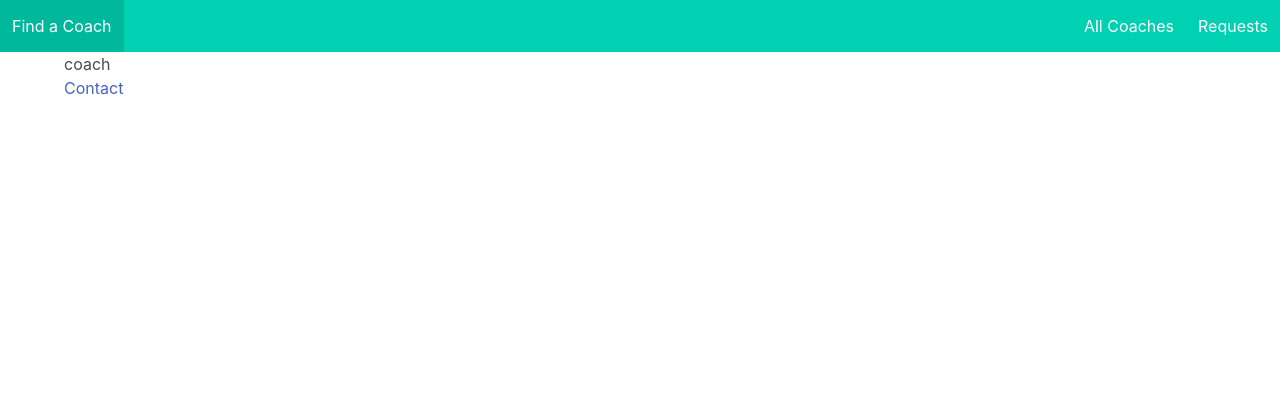
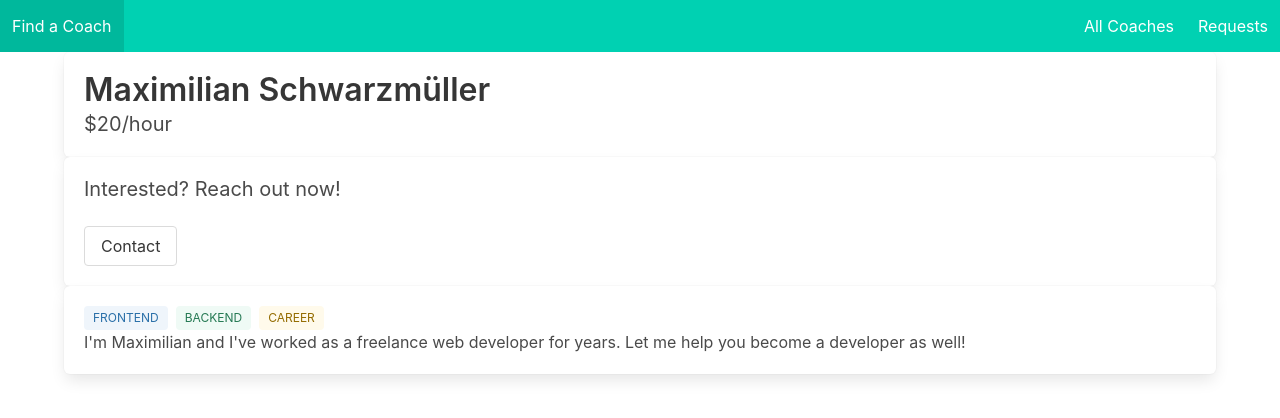
Before and after one commit to michalstaniecko/coach-finder, a Vue app: page /coaches/c1 in a window 1280 px wide. Shown: the top 418 px of the page. Built offline with nearby package versions, Linux system fonts and the light colour scheme.

Commit message:
coach details page, retrieve data from store

```diff
--- a/src/components/ui/BaseBadge.vue
+++ b/src/components/ui/BaseBadge.vue
@@ -1,9 +1,10 @@
 <script setup lang="ts">
 import {computed} from "vue";
+import type {CoachAreaInfo} from "@/stores/coaches/interfaces";
 
 const props = defineProps<{
     title: string,
-    type: 'frontend' | 'backend' | 'career'
+    type: CoachAreaInfo
   }>()
 
 const typeClass = computed(() => {
--- a/src/router.ts
+++ b/src/router.ts
@@ -16,7 +16,10 @@ const router = createRouter({
             path: '/coaches', component: Coaches
         },
         {
-            path: '/coaches/:id/', component: Coach, children: [
+            path: '/coaches/:id/',
+            component: Coach,
+            props: true,
+            children: [
                 {
                     path: 'contact', component: Contact
                 }
--- a/src/stores/coaches/getters.ts
+++ b/src/stores/coaches/getters.ts
@@ -6,6 +6,10 @@ export default {
         return state.coaches;
     },
 
+    getCoachById:
+        (state: State) => (id: string) =>
+            state.coaches.find(coach => coach.id === id),
+
     hasCoaches(state: State) {
         return state.coaches && state.coaches.length > 0;
     }
--- a/src/stores/coaches/interfaces.ts
+++ b/src/stores/coaches/interfaces.ts
@@ -6,7 +6,9 @@ export interface CoachInfo {
     id: string,
     firstName: string,
     lastName: string,
-    areas: string[],
+    areas: CoachAreaInfo[],
     description: string,
     hourlyRate: number
 }
+
+export type CoachAreaInfo = 'frontend' | 'backend' | 'career';
--- a/src/views/Coaches/Coach.vue
+++ b/src/views/Coaches/Coach.vue
@@ -1,11 +1,52 @@
 <script setup lang="ts">
+import {computed} from "vue";
+import {useRoute} from "vue-router";
+import {useCoachesStore} from "@/stores";
+
+const route = useRoute();
+
+const props = defineProps<{
+  id: string
+}>()
+
+const coachesStore = useCoachesStore();
+
+const {firstName, lastName, hourlyRate, areas, description } = (coachesStore.getCoachById('c1'));
+
+const rate = computed(() => {
+  return `$${hourlyRate}/hour`;
+})
+
+const fullName = computed(() => `${firstName} ${lastName}`);
+
+const contactLink = computed(() => `${route.path}/contact`);
 
 </script>
 
 <template>
-  <div>coach</div>
-  <router-view></router-view>
-  <router-link to="contact">Contact</router-link>
+  <section>
+    <base-box>
+      <h2 class="title">{{ fullName }}</h2>
+      <h3 class="subtitle">{{ rate }}</h3>
+    </base-box>
+  </section>
+  <section>
+    <base-box>
+      <header>
+        <h2 class="subtitle">Interested? Reach out now!</h2>
+        <base-button link :to="contactLink">Contact</base-button>
+      </header>
+      <router-view></router-view>
+    </base-box>
+  </section>
+  <section>
+    <base-box>
+      <base-badge-list>
+        <base-badge v-for="area in areas" :key="area" :title="area" :type="area"/>
+      </base-badge-list>
+      <p>{{ description }}</p>
+    </base-box>
+  </section>
 </template>
 
 <style scoped>
```
